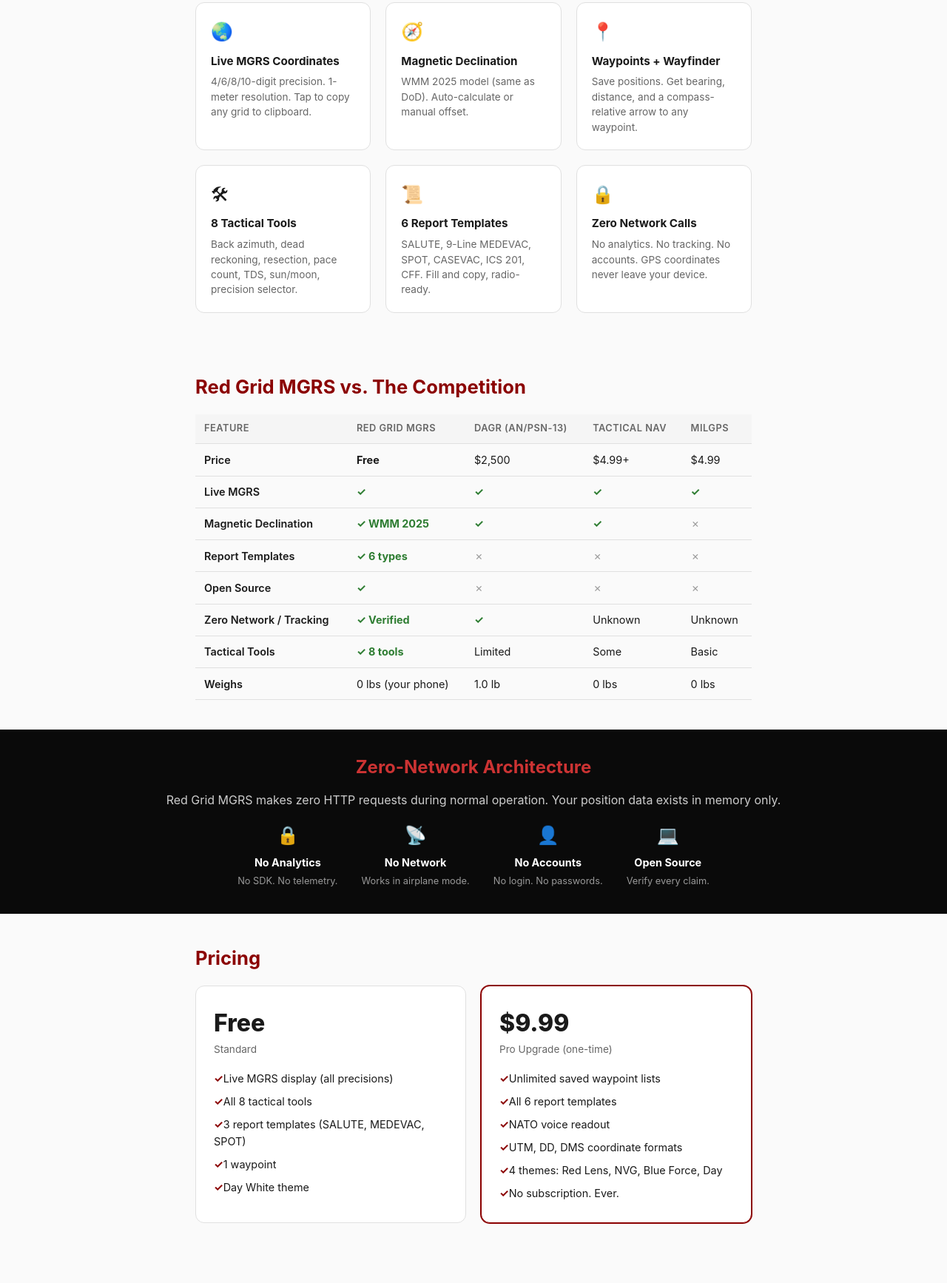
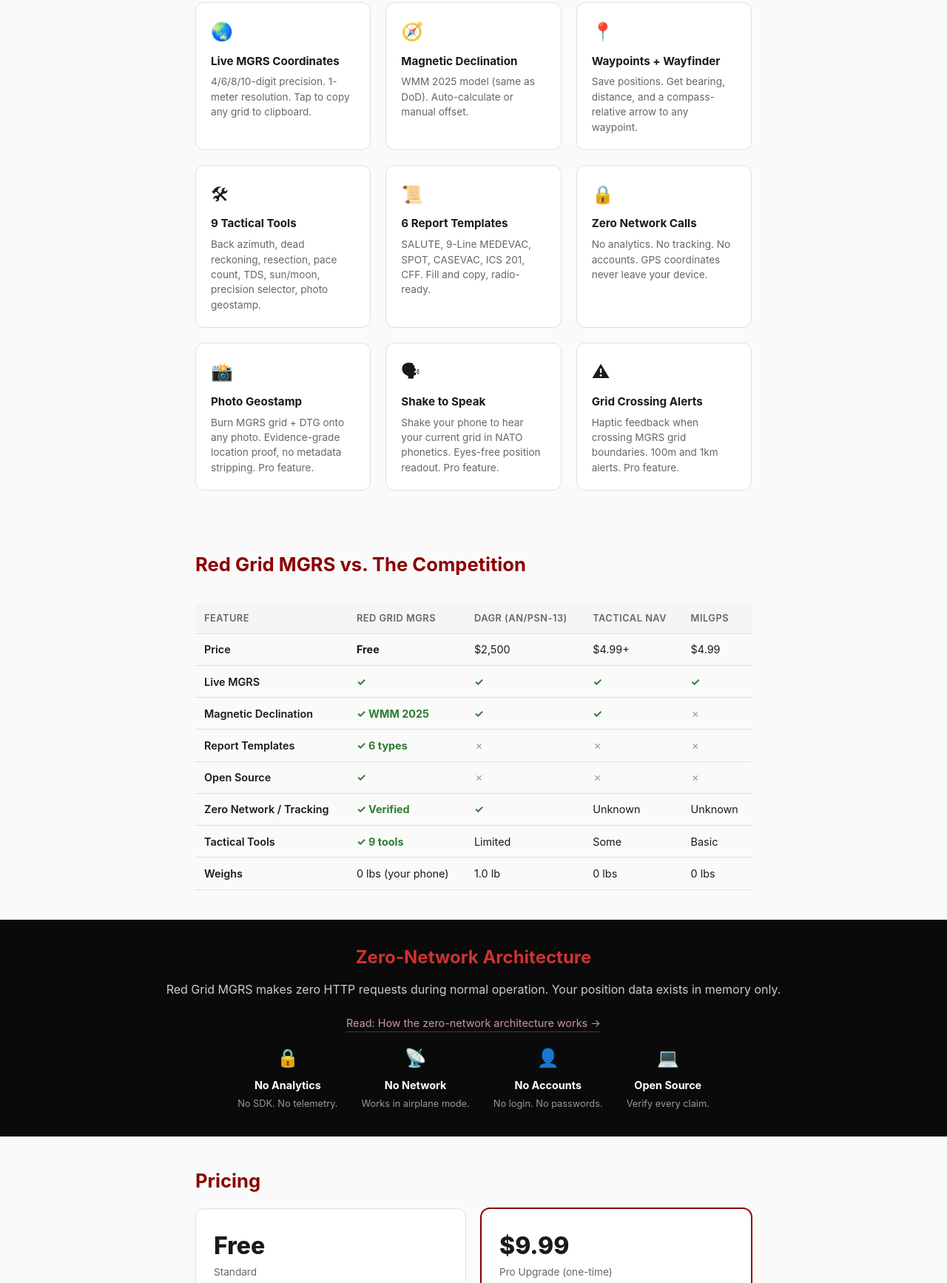
Before and after one commit to RedGridTactical/RedGridMGRS, a website: page docs/index.html in a window 1280 px wide. Shown: the part 985-2719 px from the top of the page at 74% size. Drawn offline with Linux system fonts and the light colour scheme.

Commit message:
update GitHub Pages: v2.5 features, mobile polish, blog links
- Add 3 new feature cards (photo geostamp, shake to speak, grid crossing alerts)
- Update Pro pricing card with v2.5 features (HUD mode, geostamp, etc.)
- Mobile responsive fixes: single-column grids, scrollable table, smaller screenshots
- Add blog link in privacy section and footer
- Update tool counts to 9, software version to 2.5.0

```diff
--- a/docs/index.html
+++ b/docs/index.html
@@ -41,7 +41,7 @@
   "description": "DAGR-class military GPS navigator with live MGRS coordinates, magnetic declination, waypoints, and tactical tools. Zero network calls. Zero tracking.",
   "url": "https://redgridtactical.github.io/RedGridMGRS/",
   "downloadUrl": "https://apps.apple.com/app/id6759629554",
-  "softwareVersion": "2.0.0",
+  "softwareVersion": "2.5.0",
   "author": {
     "@type": "Organization",
     "name": "Red Grid Tactical"
@@ -369,13 +369,40 @@
     margin-bottom: 0.75rem;
   }
 
+  /* TABLE WRAPPER */
+  .table-wrap {
+    overflow-x: auto;
+    -webkit-overflow-scrolling: touch;
+    margin-top: 1rem;
+  }
+
+  .compare-table { min-width: 520px; }
+
+  /* BLOG LINK */
+  .blog-link {
+    display: inline-block;
+    margin-top: 1.25rem;
+    color: #cc9999;
+    text-decoration: none;
+    font-size: 0.9rem;
+    border-bottom: 1px solid rgba(204,153,153,0.3);
+    transition: color 0.15s;
+  }
+
+  .blog-link:hover { color: #fff; }
+
   /* RESPONSIVE */
   @media (max-width: 600px) {
     .hero h1 { font-size: 1.8rem; }
     .hero .pitch { font-size: 1rem; }
-    .screenshots-inner img { width: 150px; }
+    .screenshots-inner img { width: 130px; border-radius: 12px; }
+    .screenshots-inner { gap: 0.6rem; }
     section { padding: 2rem 1rem; }
     .privacy-grid { gap: 1rem; }
+    .features { grid-template-columns: 1fr; }
+    .pricing-cards { grid-template-columns: 1fr; }
+    .cta-btn { padding: 0.65rem 1.25rem; font-size: 0.9rem; }
+    .footer-links { gap: 1rem; }
   }
 </style>
 </head>
@@ -440,8 +467,8 @@
     </div>
     <div class="feature-card">
       <div class="icon">&#128736;</div>
-      <h4>8 Tactical Tools</h4>
-      <p>Back azimuth, dead reckoning, resection, pace count, TDS, sun/moon, precision selector.</p>
+      <h4>9 Tactical Tools</h4>
+      <p>Back azimuth, dead reckoning, resection, pace count, TDS, sun/moon, precision selector, photo geostamp.</p>
     </div>
     <div class="feature-card">
       <div class="icon">&#128220;</div>
@@ -453,12 +480,28 @@
       <h4>Zero Network Calls</h4>
       <p>No analytics. No tracking. No accounts. GPS coordinates never leave your device.</p>
     </div>
+    <div class="feature-card">
+      <div class="icon">&#128248;</div>
+      <h4>Photo Geostamp</h4>
+      <p>Burn MGRS grid + DTG onto any photo. Evidence-grade location proof, no metadata stripping. Pro feature.</p>
+    </div>
+    <div class="feature-card">
+      <div class="icon">&#128483;</div>
+      <h4>Shake to Speak</h4>
+      <p>Shake your phone to hear your current grid in NATO phonetics. Eyes-free position readout. Pro feature.</p>
+    </div>
+    <div class="feature-card">
+      <div class="icon">&#9888;</div>
+      <h4>Grid Crossing Alerts</h4>
+      <p>Haptic feedback when crossing MGRS grid boundaries. 100m and 1km alerts. Pro feature.</p>
+    </div>
   </div>
 </section>
 
 <!-- COMPARISON -->
 <section>
   <h2>Red Grid MGRS vs. The Competition</h2>
+  <div class="table-wrap">
   <table class="compare-table">
     <thead>
       <tr>
@@ -514,7 +557,7 @@
       </tr>
       <tr>
         <td>Tactical Tools</td>
-        <td class="check">&#10003; 8 tools</td>
+        <td class="check">&#10003; 9 tools</td>
         <td>Limited</td>
         <td>Some</td>
         <td>Basic</td>
@@ -528,12 +571,14 @@
       </tr>
     </tbody>
   </table>
+  </div>
 </section>
 
 <!-- PRIVACY -->
 <div class="privacy-strip">
   <h2>Zero-Network Architecture</h2>
   <p>Red Grid MGRS makes zero HTTP requests during normal operation. Your position data exists in memory only.</p>
+  <a href="blog/zero-network-architecture.html" class="blog-link">Read: How the zero-network architecture works &rarr;</a>
   <div class="privacy-grid">
     <div class="privacy-item">
       <div class="icon">&#128274;</div>
@@ -567,7 +612,7 @@
       <div class="price-label">Standard</div>
       <ul>
         <li>Live MGRS display (all precisions)</li>
-        <li>All 8 tactical tools</li>
+        <li>All 9 tactical tools</li>
         <li>3 report templates (SALUTE, MEDEVAC, SPOT)</li>
         <li>1 waypoint</li>
         <li>Day White theme</li>
@@ -579,7 +624,10 @@
       <ul>
         <li>Unlimited saved waypoint lists</li>
         <li>All 6 report templates</li>
-        <li>NATO voice readout</li>
+        <li>Shake to Speak (NATO phonetic grid readout)</li>
+        <li>Photo Geostamp (burn MGRS + DTG onto photos)</li>
+        <li>Grid Crossing Alerts (haptic boundary warnings)</li>
+        <li>HUD Mode (heads-up compass overlay)</li>
         <li>UTM, DD, DMS coordinate formats</li>
         <li>4 themes: Red Lens, NVG, Blue Force, Day</li>
         <li>No subscription. Ever.</li>
@@ -634,6 +682,7 @@
     <a href="https://apps.apple.com/app/id6759629554">App Store</a>
     <a href="https://github.com/RedGridTactical/RedGridMGRS">GitHub</a>
     <a href="https://www.producthunt.com/products/red-grid-mgrs">Product Hunt</a>
+    <a href="blog/zero-network-architecture.html">Blog</a>
     <a href="privacy.html">Privacy Policy</a>
     <a href="support.html">Support</a>
     <a href="mailto:redgridtactical@gmail.com">Contact</a>
```
